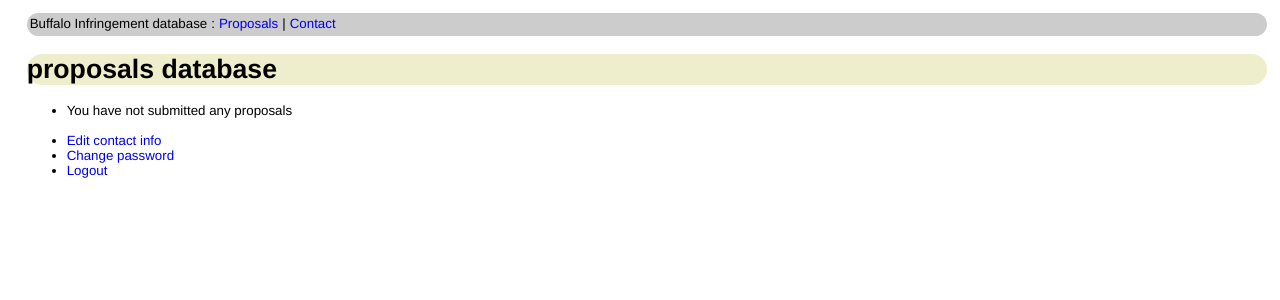
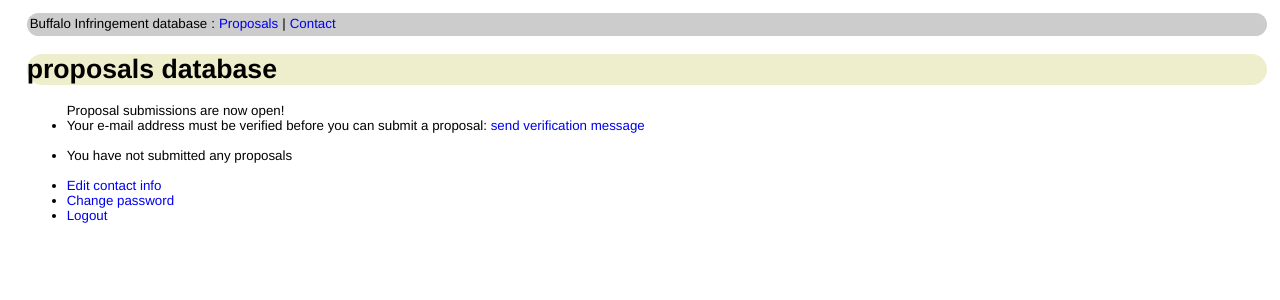
Before and after one commit to infringebuffalo/bif, a PHP site: page / in a window 1280 px wide. Shown: the top 300 px of the page. Run offline with PHP 8.4, Linux system fonts and the light colour scheme; the visitor is signed in with stand-in values (Sample User, id 1); data that the repository does not hold is empty.

Commit message:
enabled submission by non-organizers

```diff
--- a/index.php
+++ b/index.php
@@ -53,17 +53,17 @@ ENDSTRING;
 else
     {
 
-    //echo "Proposal submissions are now open!";
+    echo "Proposal submissions are now open!";
 
-    //if (hasPrivilege('confirmed'))
-    //    {
-    //    echo '<br><br>
-    //      <li><a href="Infringement_Proposal.php">Submit a proposal</a></li>
-    //      <br>';
-    //    }
-    //else
-    //    echo '<li>Your e-mail address must be verified before you can submit a proposal: <a href="verifyEmail.php">send verification message</a></li><br>' . "\n";
-    //
+    if (hasPrivilege('confirmed'))
+        {
+        echo '<br><br>
+          <li><a href="Infringement_Proposal.php">Submit a proposal</a></li>
+          <br>';
+        }
+    else
+        echo '<li>Your e-mail address must be verified before you can submit a proposal: <a href="verifyEmail.php">send verification message</a></li><br>' . "\n";
+
     }
 
 
```
